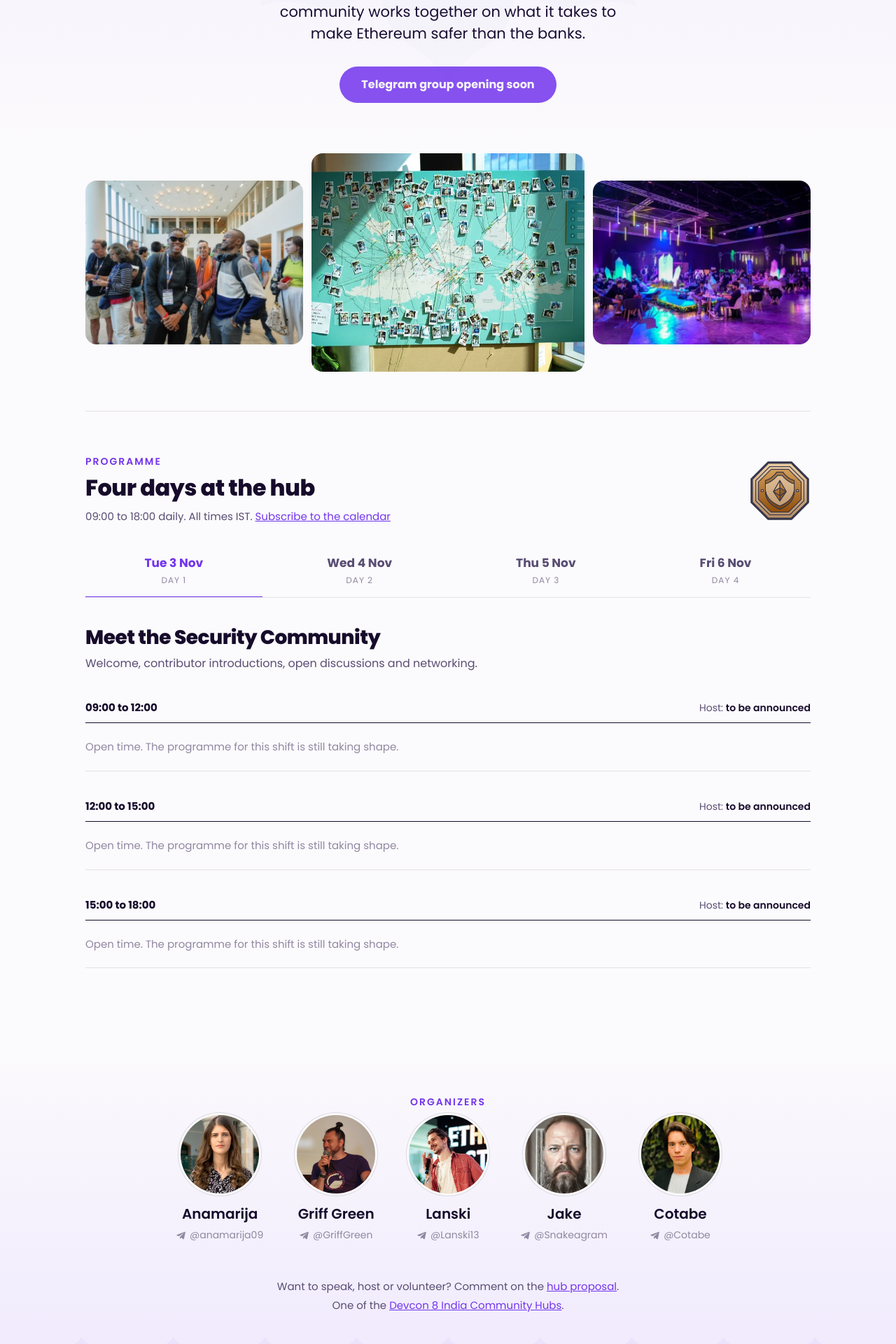
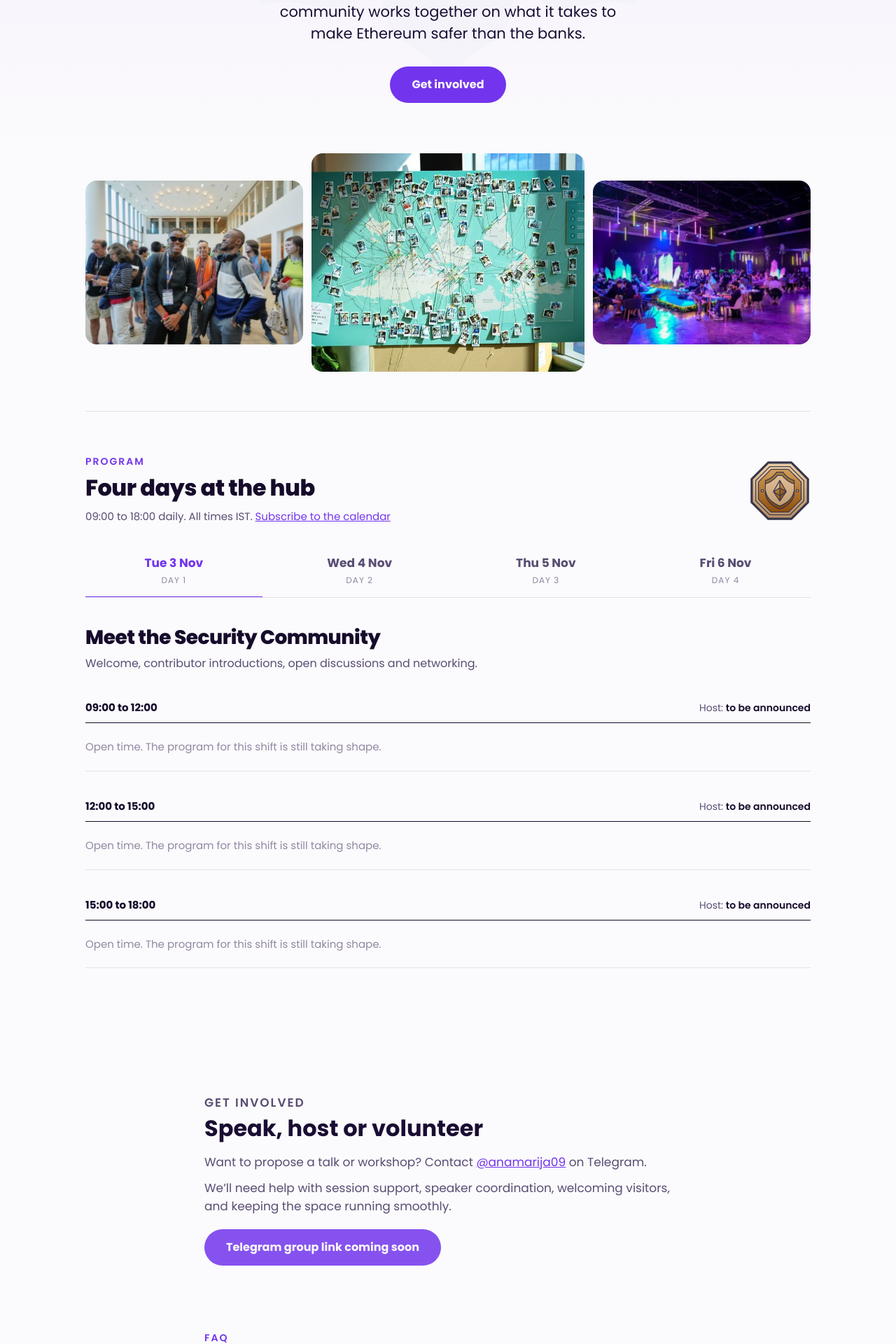
Before and after one commit to xerxes-openclaw/devcon-security-hub, a Flask app: page / in a window 1280 px wide. Shown: the part 1120-3040 px from the top of the page at 70% size. Run offline with Flask 3, Linux system fonts and the light colour scheme; data comes from the database, SQL or seed files in the repository; data that the repository does not hold is empty.

Commit message:
Anamarija feedback: nav Program/Get involved/FAQ, Get involved + FAQ sections, hero Get involved button

```diff
--- a/static/style.css
+++ b/static/style.css
@@ -290,3 +290,22 @@ table.list th { font-size: 12px; text-transform: uppercase; letter-spacing: .05e
 .lightbox img { max-width: min(1400px, 100%); max-height: 100%; width: auto; height: auto; border-radius: 12px; box-shadow: 0 20px 60px rgb(0 0 0 / 45%); }
 .lightbox button { position: absolute; top: 16px; right: 16px; width: 44px; height: 44px; border: 0; border-radius: 50%; background: rgb(255 255 255 / 15%); color: #fff; font-size: 26px; line-height: 44px; cursor: pointer; }
 .lightbox button:hover { background: rgb(255 255 255 / 28%); }
+
+/* Get involved + FAQ (Anamarija, 2026-10-08) */
+.involved, .faq { padding: 72px 0 24px; background: var(--color-paper); }
+.involved .wrap, .faq .wrap { max-width: 760px; }
+.involved h2, .faq h2 { margin: 4px 0 16px; font-size: 32px; line-height: 1.15; }
+.involved p { margin: 0 0 10px; font-size: 17px; color: var(--color-text-secondary); }
+.involved .actions { margin-top: 20px; }
+.faq-list { border-top: 1px solid var(--color-border); }
+.faq-item { border-bottom: 1px solid var(--color-border); }
+.faq-item summary { cursor: pointer; list-style: none; padding: 18px 32px 18px 0; position: relative; font-size: 18px; font-weight: 600; color: var(--color-ink); }
+.faq-item summary::-webkit-details-marker { display: none; }
+.faq-item summary::after { content: "+"; position: absolute; right: 4px; top: 14px; font-size: 24px; font-weight: 400; color: var(--color-primary); }
+.faq-item[open] summary::after { content: "\2212"; }
+.faq-item p { margin: 0 0 18px; color: var(--color-text-secondary); font-size: 16px; }
+.involved .actions { justify-content: flex-start; }
+@media (max-width: 560px) {
+  .home .topbar nav { flex-wrap: nowrap; gap: 0; }
+  .home .topbar nav a { font-size: 13px; padding: 8px 6px; white-space: nowrap; }
+}
--- a/templates/base.html
+++ b/templates/base.html
@@ -17,7 +17,9 @@
   <div class="wrap">
     <a class="brand" href="{{ url_for('index') }}" aria-label="{{ cfg.EVENT_NAME }}: {{ cfg.HUB_NAME }}">{{ logo_svg|safe }}<span class="wordmark"><b>Security</b> Hub</span></a>
     <nav aria-label="Main">{% block nav %}
-      <a href="{{ url_for('index') }}#agenda">Agenda</a>
+      <a href="{{ url_for('index') }}#program">Program</a>
+      <a href="{{ url_for('index') }}#get-involved">Get involved</a>
+      <a href="{{ url_for('index') }}#faq">FAQ</a>
       <a href="{{ url_for('index') }}#organizers">Organizers</a>
     {% endblock %}</nav>
   </div>
--- a/templates/index.html
+++ b/templates/index.html
@@ -20,11 +20,7 @@
     <p class="where">{{ cfg.EVENT_VENUE }}, {{ cfg.EVENT_CITY }} <span class="sep" aria-hidden="true">/</span> <span class="tba">{{ cfg.HUB_LOCATION }}</span></p>
     <p class="mission"><span aria-hidden="true">&#x1F6E1;&#xFE0F;</span> {{ cfg.MISSION }}</p>
     <div class="actions">
-      {% if cfg.TELEGRAM_URL %}
-      <a class="btn btn-primary" href="{{ cfg.TELEGRAM_URL }}" rel="noopener">Join the Telegram group</a>
-      {% else %}
-      <span class="btn btn-primary btn-disabled" aria-disabled="true">Telegram group opening soon</span>
-      {% endif %}
+      {% if cfg.TELEGRAM_URL %}<a class="btn btn-primary" href="{{ cfg.TELEGRAM_URL }}" rel="noopener">Get involved</a>{% else %}<a class="btn btn-primary" href="#get-involved">Get involved</a>{% endif %}
     </div>
   </div>
 </section>
@@ -39,11 +35,11 @@
   </div>
 </section>
 
-<section class="programme" id="agenda">
+<section class="programme" id="program">
   <div class="wrap">
     <div class="programme-head">
       <div>
-        <p class="eyebrow">Programme</p>
+        <p class="eyebrow">Program</p>
         <h2>Four days at the hub</h2>
         <p class="sub">{{ cfg.HUB_OPEN_MIN|hhmm }} to {{ cfg.HUB_CLOSE_MIN|hhmm }} daily. All times IST. <a href="{{ url_for('agenda_ics') }}">Subscribe to the calendar</a></p>
       </div>
@@ -64,7 +60,7 @@
       <div class="day-head">
         <h3>{{ d.theme }}</h3>
         <p>{{ d.blurb }}</p>
-        {% if has_demo %}<p class="demo-note">Sessions marked demo are placeholders until the programme is confirmed.</p>{% endif %}
+        {% if has_demo %}<p class="demo-note">Sessions marked demo are placeholders until the program is confirmed.</p>{% endif %}
       </div>
       {% for blk in d.shifts %}{% set s = blk.shift %}
       <article class="shift" aria-label="Shift {{ s.start_min|hhmm }} to {{ s.end_min|hhmm }}">
@@ -87,12 +83,40 @@
           {% endfor %}
         </ol>
         {% else %}
-        <p class="empty">Open time. The programme for this shift is still taking shape.</p>
+        <p class="empty">Open time. The program for this shift is still taking shape.</p>
         {% endif %}
       </article>
       {% endfor %}
     </div>
     {% endfor %}
+  </div>
+</section>
+
+<section class="involved" id="get-involved">
+  <div class="wrap">
+    <p class="eyebrow">Get involved</p>
+    <h2>Speak, host or volunteer</h2>
+    <p>Want to propose a talk or workshop? Contact <a href="https://t.me/anamarija09" rel="noopener">@anamarija09</a> on Telegram.</p>
+    <p>We&rsquo;ll need help with session support, speaker coordination, welcoming visitors, and keeping the space running smoothly.</p>
+    <div class="actions">
+      {% if cfg.TELEGRAM_URL %}<a class="btn btn-primary" href="{{ cfg.TELEGRAM_URL }}" rel="noopener">Join the Telegram group</a>{% else %}<span class="btn btn-primary btn-disabled" aria-disabled="true">Telegram group link coming soon</span>{% endif %}
+    </div>
+  </div>
+</section>
+
+<section class="faq" id="faq">
+  <div class="wrap">
+    <p class="eyebrow">FAQ</p>
+    <h2>Questions</h2>
+    <div class="faq-list">
+      <details class="faq-item"><summary>Do I need to be a security expert to attend?</summary><p>No. Security Hub is open to experts, builders, students, funders, and anyone curious about Ethereum security.</p></details>
+      <details class="faq-item"><summary>Will there be beginner-friendly sessions?</summary><p>Yes. Some sessions will be technical, but we are also planning beginner-friendly talks, Q&amp;A sessions, and open conversations.</p></details>
+      <details class="faq-item"><summary>Do I need a Devcon ticket?</summary><p>Yes, the hub is inside the Devcon venue and a part of the main conference activities, so you need the ticket to get in.</p></details>
+      <details class="faq-item"><summary>Can I propose a talk or workshop?</summary><p>Yes, if you want to propose something contact <a href="https://t.me/anamarija09" rel="noopener">@anamarija09</a> on TG.</p></details>
+      <details class="faq-item"><summary>Can I volunteer?</summary><p>Yes. We&rsquo;ll need help with session support, speaker coordination, welcoming visitors, and keeping the space running smoothly.</p></details>
+      <details class="faq-item"><summary>Where is the hub located?</summary><p>Location inside Devcon coming soon.</p></details>
+      <details class="faq-item"><summary>When is the hub open?</summary><p>Security Hub will run during Devcon. Full hours coming soon.</p></details>
+    </div>
   </div>
 </section>
 
@@ -106,8 +130,7 @@
           <a href="https://t.me/{{ tg }}" rel="noopener" aria-label="{{ name }} on Telegram"><svg viewBox="0 0 24 24" width="14" height="14" aria-hidden="true"><path fill="currentColor" d="M21.9 4.3 18.6 20c-.2 1.1-.9 1.4-1.8.9l-5-3.7-2.4 2.3c-.3.3-.5.5-1 .5l.4-5.1 9.2-8.3c.4-.4-.1-.6-.6-.2L6 13.6 1.1 12c-1.1-.3-1.1-1.1.2-1.6L20.5 3c.9-.3 1.7.2 1.4 1.3Z"/></svg>@{{ tg }}</a>        </span></li>
       {% endfor %}
     </ul>
-    <p class="join">Want to speak, host or volunteer? Comment on the <a href="{{ cfg.PROPOSAL_URL }}" rel="noopener">hub proposal</a>.<br>
-      One of the <a href="{{ cfg.HUBS_ANNOUNCEMENT_URL }}" rel="noopener">Devcon 8 India Community Hubs</a>.</p>
+    <p class="join">One of the <a href="{{ cfg.HUBS_ANNOUNCEMENT_URL }}" rel="noopener">Devcon 8 India Community Hubs</a>.</p>
   </div>
 </section>
 <div class="moon-band" aria-hidden="true"></div>
```
